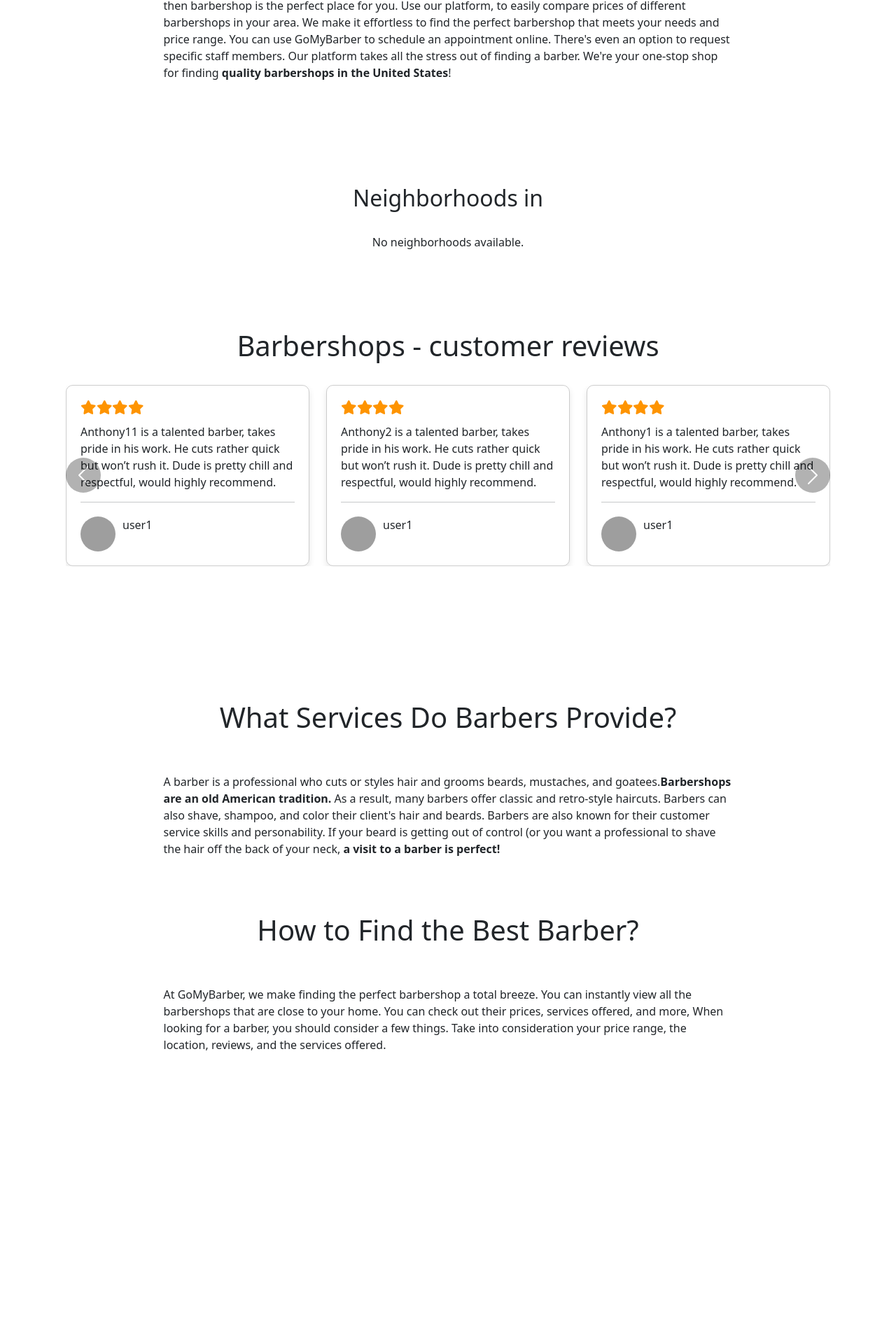
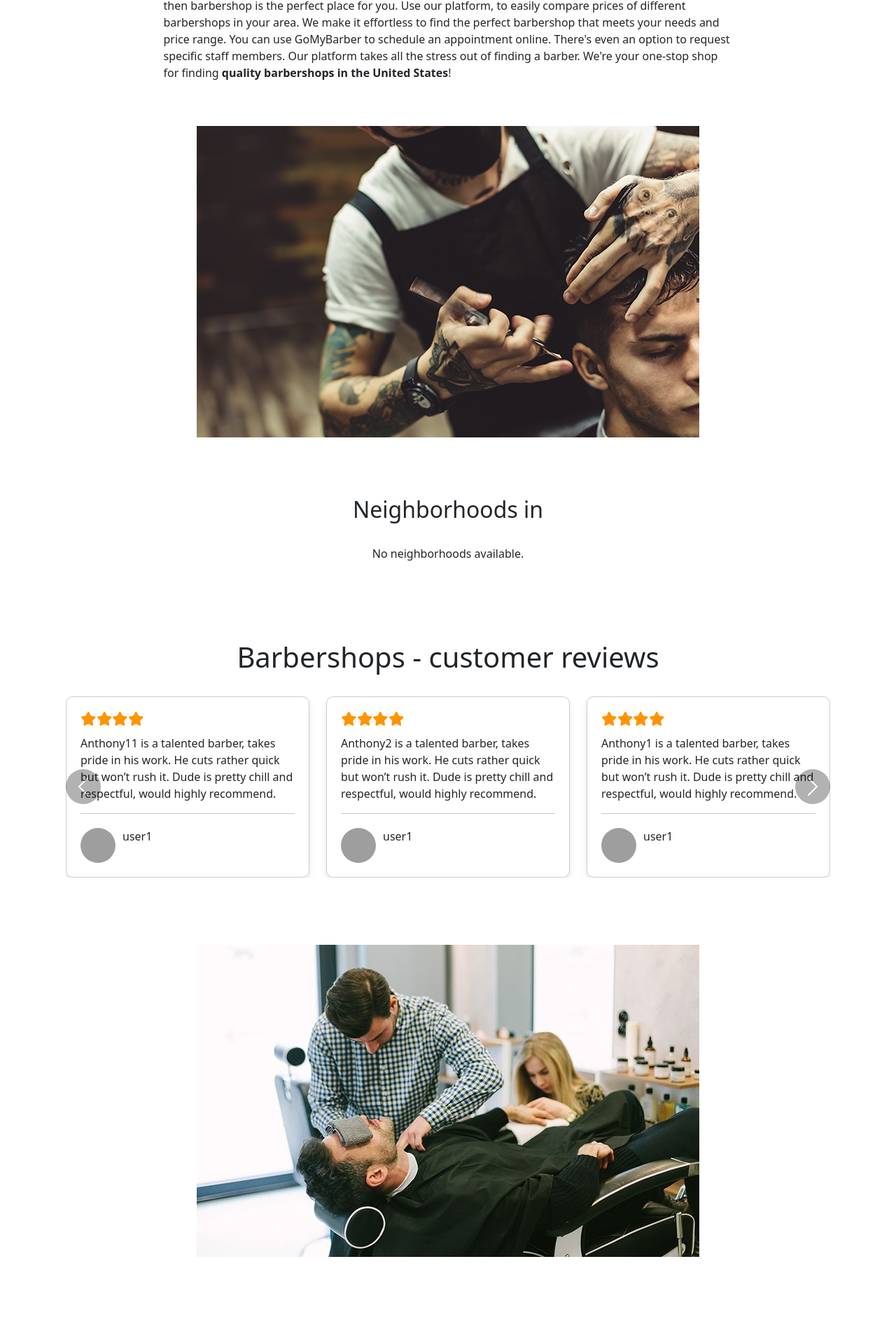
Before and after one commit to ZOUHAIRFGRA/BarberShop_pfe, a React (Create React App) app in the folder Frontend/: page /neighborhoods/1 in a window 1280 px wide. Shown: the part 279-2178 px from the top of the page at 70% size. Built offline with nearby package versions, Linux system fonts and the light colour scheme; grey boxes are pictures that could not be loaded.

Commit message:
Refactor image containers in NeighborhoodsPage.jsx

```diff
--- a/Frontend/src/pages/NeighborhoodsPage.jsx
+++ b/Frontend/src/pages/NeighborhoodsPage.jsx
@@ -44,14 +44,15 @@ const NeighborhoodsPage = () => {
             finding <strong>quality barbershops in the United States</strong>!
           </p>
         </div>
-        <div className="container text-center w-75 p-5">
-          {/* <img
-          className="img-container"
-            src="/assets/img1.png"
-            alt="Barbershops near you"
-            title="Barbershops near you"
-          /> */}
-        </div>
+        <div className="container text-center w-100 py-5">
+  <img
+    className="img-fluid"
+    src="/assets/img1.png"
+    alt="Barbershops near you"
+    title="Barbershops near you"
+  />
+</div>
+
       </section>
 
 
@@ -64,12 +65,13 @@ const NeighborhoodsPage = () => {
       <ReviewList />
       <section className="about-2 pt-5  ">
 
-          <div className="container text-center w-75 py-5 ">
-            {/* <img
+          <div className="container text-center w-100 py-5 ">
+            <img
+            className="img-fluid"
               src="/assets/img2.jpg"
               alt="Barbershops near you"
               title="Barbershops near you"
-            /> */}
+            />
           </div>
           <div className="container py-5 w-75">
             <h1 className="text-center pb-5 ">
```
